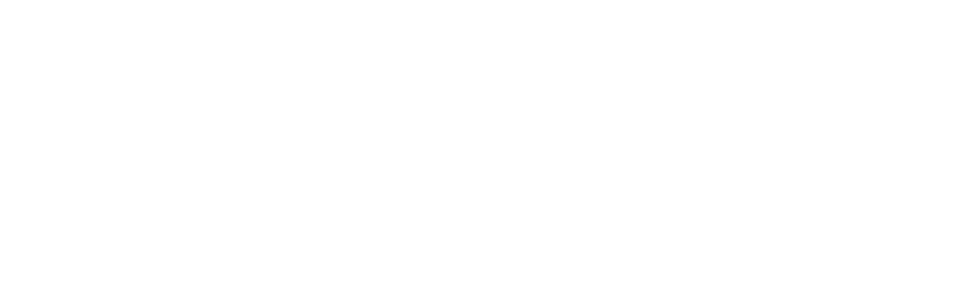
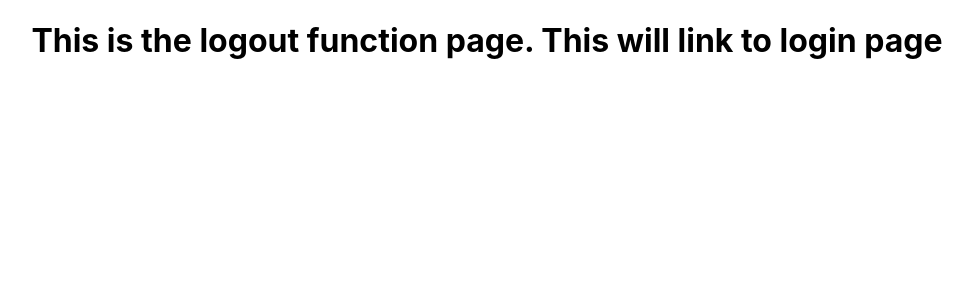
Before and after one commit to devrlora/React-Photo-App, a React (Create React App) app in the folder react-photoapp/: page /logout in a window 1280 px wide. Shown: the top 300 px of the page, without its empty margins (153-1126 px from the left). Built offline with nearby package versions, Linux system fonts and the light colour scheme.

Commit message:
add login component

```diff
--- a/react-photoapp/src/components/Navbar.js
+++ b/react-photoapp/src/components/Navbar.js
@@ -2,18 +2,19 @@
 import {Route} from 'react-router-dom';
 import Home from './Home';
 import User from './User';
-// import Bookmarks from './Bookmarks';
-// import Logout from './Logout';
+import Bookmarks from './Bookmarks';
+import Logout from './Logout';
 
 
 export class Navbar extends Component {
     render() {
         return (
             <div className ='Menu'>
+                {/* <Route path ='/login' component={Login} /> */}
                 <Route path ='/home' component={Home} />
                 <Route path ='/user' component={User} />
-                {/* <Route path ='/bookmarks' component={Bookmarks} />
-                <Route path ='/' component={Logout} /> */}
+                <Route path ='/bookmarks' component={Bookmarks} />
+                <Route path ='/logout' component={Logout} />
             </div>
         )
     }
```
